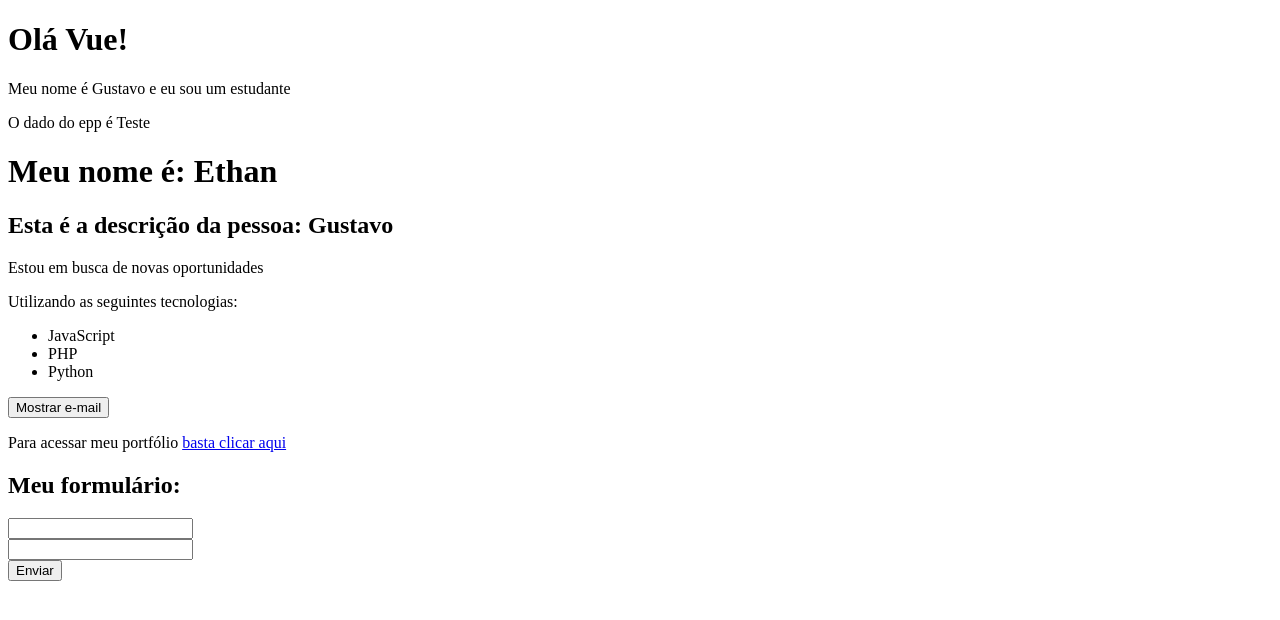
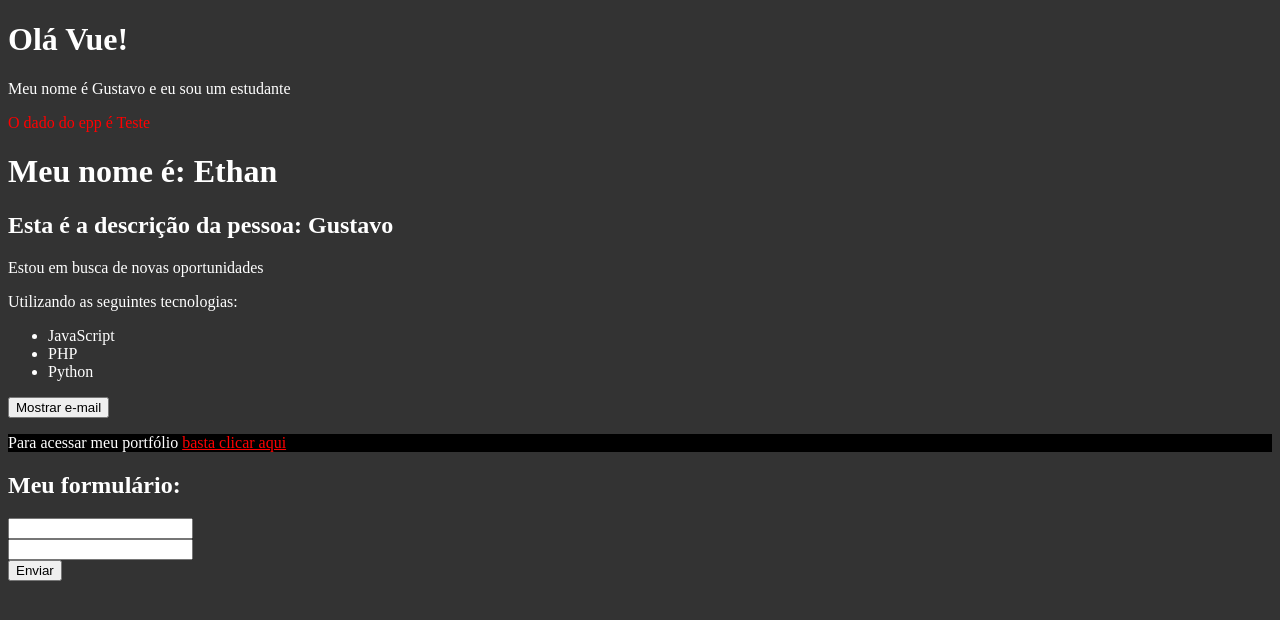
Before and after one commit to GustavoFrota/Vue-Pratica, a Vue app in the folder 2_projeto_vue/: page / in a window 1280 px wide. Shown: the top 620 px of the page. Built offline with nearby package versions, Linux system fonts and the light colour scheme.

Commit message:
Adicionando CSS global

```diff
--- a/2_projeto_vue/src/App.vue
+++ b/2_projeto_vue/src/App.vue
@@ -1,7 +1,7 @@
 <template>
  <div>
   <PrimeiroComponente />
-  <p>O dado do epp é {{ testando }}</p>
+  <p class="paragrafo-pai">O dado do epp é {{ testando }}</p>
   <LifeCycle />
   <Pessoa />
   </div>
@@ -26,3 +26,18 @@ export default {
   }
 }
 </script>
+
+<style>
+   body {
+    background-color: #333;
+    color: #fff;
+   }
+
+   a {
+    color: red;
+   }
+
+   .teste {
+    background-color: black;
+   }
+</style>
--- a/2_projeto_vue/src/components/Info.vue
+++ b/2_projeto_vue/src/components/Info.vue
@@ -12,7 +12,7 @@
         <button @click="showEmail"> {{ textoBotao }}</button>
     </div>
     <p v-show="mostrar_email">Mande uma mensagem para: {{ email }}</p>
-    <p>Para acessar meu portfólio <a :href="meu_link" target="_blank">basta clicar aqui</a></p>
+    <p class="teste">Para acessar meu portfólio <a :href="meu_link" target="_blank">basta clicar aqui</a></p>
     </div>
 </template>
 
@@ -41,3 +41,9 @@ export default {
 
 }
 </script>
+
+<style>
+  .paragrafo-pai {
+    color: red;
+  }
+</style>
```
